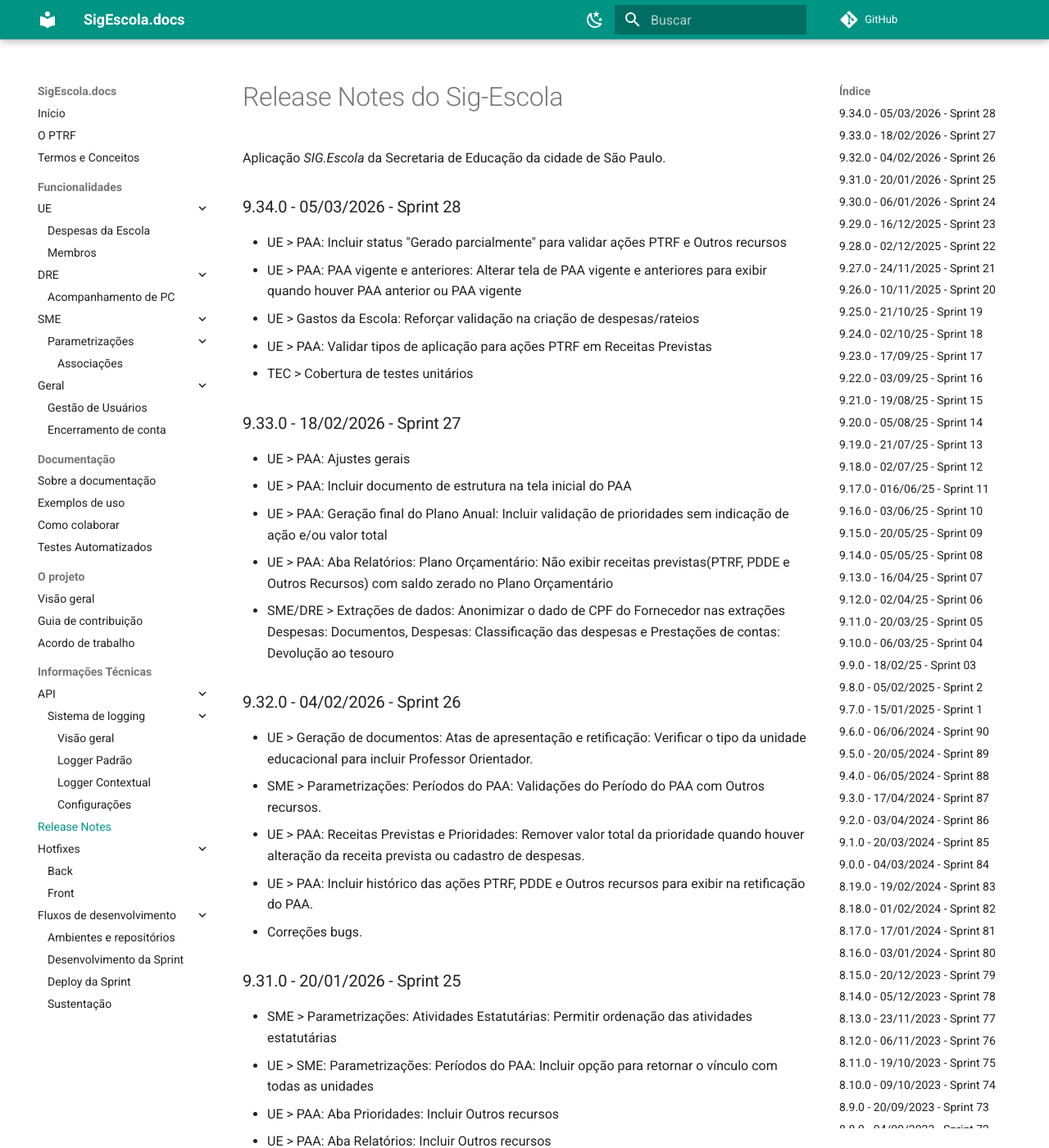
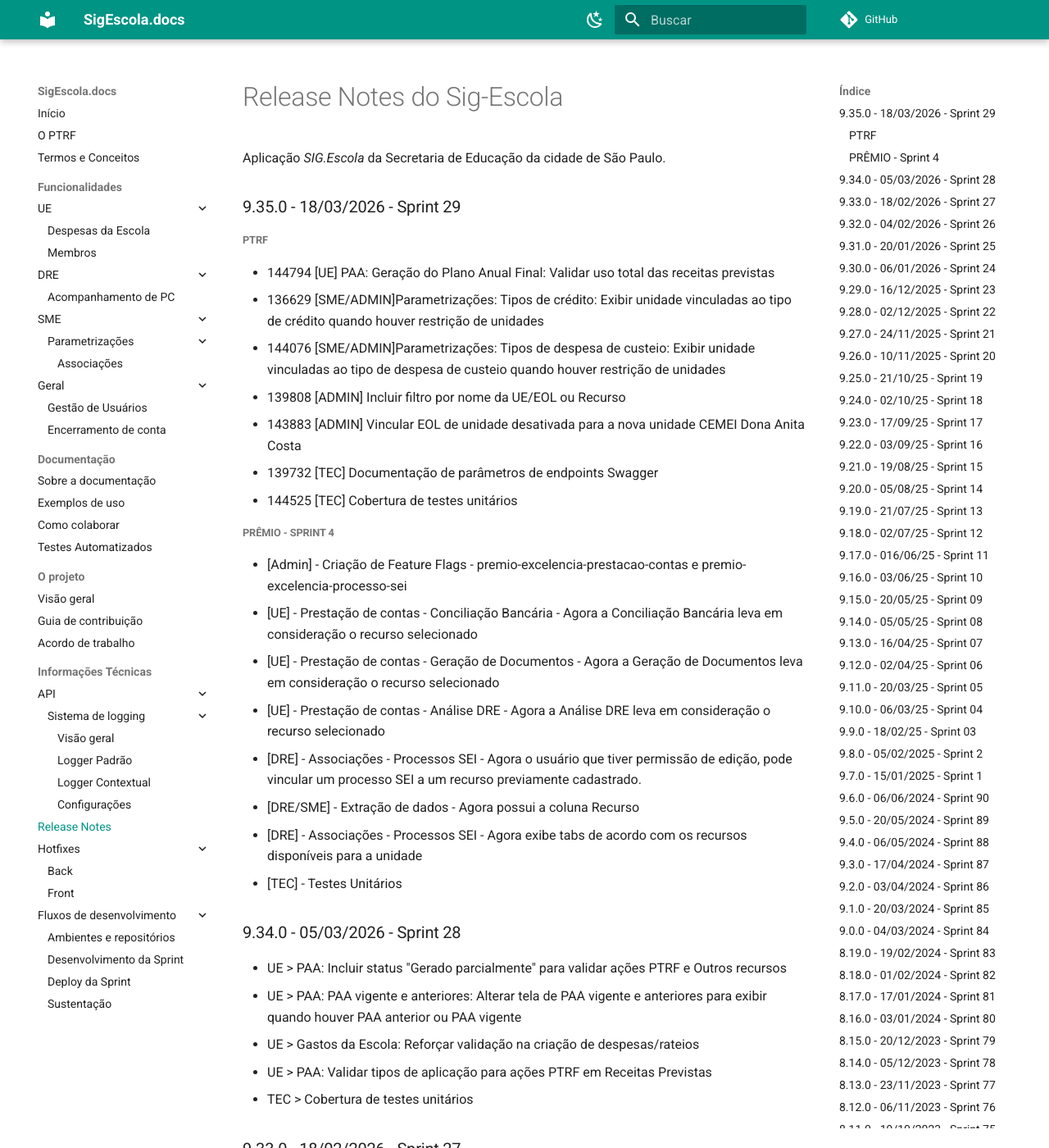
Before and after one commit to prefeiturasp/SME-PTRF-Docs, an MkDocs documentation site: the page built from docs/projeto/release_notes.md, in a window 1280 px wide and 1400 px high. Shown: the whole window at 82% size. Built offline with MkDocs 1.6.1 and Material for MkDocs 9.7.7, drawn with Linux system fonts in a browser that asks for light colours; comment, search, counter and statistics services are not loaded.

Commit message:
Update release_notes.md

```diff
--- a/docs/projeto/release_notes.md
+++ b/docs/projeto/release_notes.md
@@ -1,6 +1,27 @@
 # Release Notes do Sig-Escola
 
 Aplicação *SIG.Escola* da Secretaria de Educação da cidade de São Paulo.
+
+### 9.35.0 - 18/03/2026 - Sprint 29
+##### PTRF
+* 144794 [UE] PAA: Geração do Plano Anual Final: Validar uso total das receitas previstas
+* 136629 [SME/ADMIN]Parametrizações: Tipos de crédito: Exibir unidade vinculadas ao tipo de crédito quando houver restrição de unidades
+* 144076 [SME/ADMIN]Parametrizações: Tipos de despesa de custeio: Exibir unidade vinculadas ao tipo de despesa de custeio quando houver restrição de unidades
+* 139808 [ADMIN] Incluir filtro por nome da UE/EOL ou Recurso
+* 143883 [ADMIN] Vincular EOL de unidade desativada para a nova unidade CEMEI Dona Anita Costa
+* 139732 [TEC] Documentação de parâmetros de endpoints Swagger
+* 144525 [TEC] Cobertura de testes unitários
+
+##### PRÊMIO - Sprint 4
+* [Admin] - Criação de Feature Flags - premio-excelencia-prestacao-contas e premio-excelencia-processo-sei
+* [UE] - Prestação de contas - Conciliação Bancária - Agora a Conciliação Bancária leva em consideração o recurso selecionado
+* [UE] - Prestação de contas - Geração de Documentos - Agora a Geração de Documentos leva em consideração o recurso selecionado
+* [UE] - Prestação de contas - Análise DRE - Agora a Análise DRE leva em consideração o recurso selecionado
+* [DRE] - Associações - Processos SEI - Agora o usuário que tiver permissão de edição, pode vincular um processo SEI a um recurso previamente cadastrado.
+* [DRE/SME] - Extração de dados - Agora possui a coluna Recurso
+* [DRE] - Associações - Processos SEI - Agora exibe tabs de acordo com os recursos disponíveis para a unidade
+* [TEC] - Testes Unitários
+
 
 ### 9.34.0 - 05/03/2026 - Sprint 28
 
```
